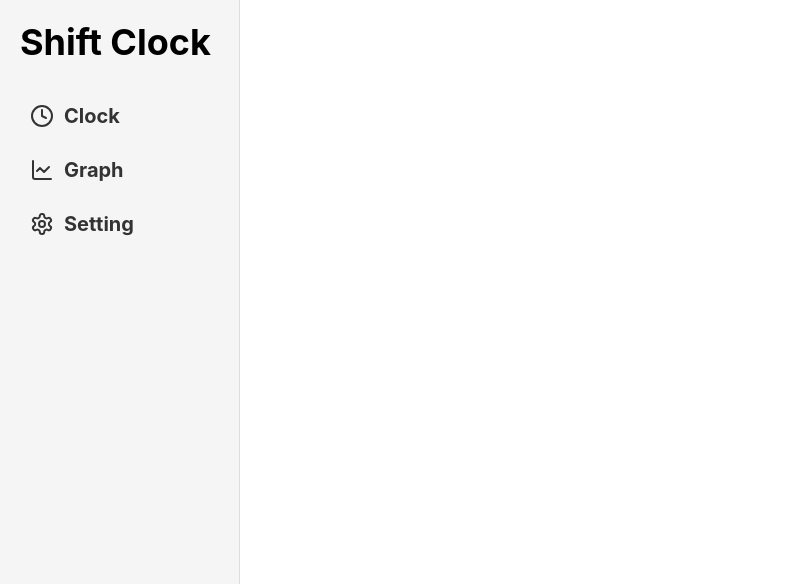
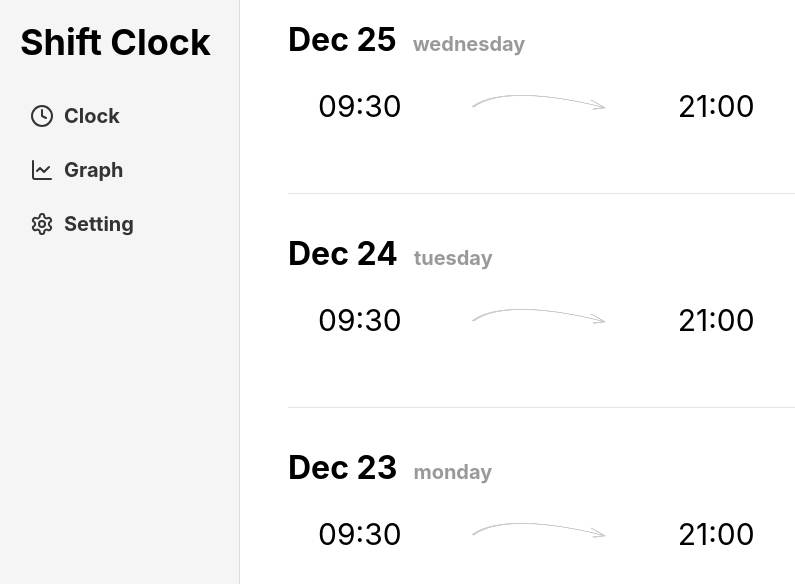
Before and after one commit to elvinn/shift-clock, a React (Vite) app: page /clock in a window 1280 px wide. Shown: the top 584 px of the page, without its empty margins (0-795 px from the left). Built offline with nearby package versions, Linux system fonts and the light colour scheme; a web font is replaced by a local one.

Commit message:
feat: enable sandbox mode and improve routing in the app
- Updated Constants to enable sandbox mode.
- Modified routing in App component to redirect to /clock.
- Refactored Clock component to use React.Fragment for better readability.

```diff
--- a/src/main/utils/Constants.ts
+++ b/src/main/utils/Constants.ts
@@ -21,7 +21,7 @@ export default class Constants {
     enableRemoteModule: false,
     devTools: this.IS_DEV_ENV,
     preload: join(__dirname, '../preload/index.js'),
-    sandbox: false
+    sandbox: true
   }
 
   static getWindowOptions() {
--- a/src/renderer/App.tsx
+++ b/src/renderer/App.tsx
@@ -1,5 +1,5 @@
 import React from 'react'
-import { BrowserRouter as Router, Routes, Route } from 'react-router-dom'
+import { BrowserRouter as Router, Routes, Route, Navigate } from 'react-router-dom'
 import Sidebar from './components/Sidebar'
 import Clock from './pages/Clock'
 import Graph from './pages/Graph'
@@ -13,7 +13,9 @@ const App: React.FC = () => {
         <Sidebar />
         <main className="content">
           <Routes>
-            <Route path="/" element={<Clock />} />
+            <Route path="/" element={<Navigate to="/clock" replace />} />
+            <Route path="/index.html" element={<Navigate to="/clock" replace />} />
+            <Route path="/clock" element={<Clock />} />
             <Route path="/graph" element={<Graph />} />
             <Route path="/setting" element={<Setting />} />
           </Routes>
--- a/src/renderer/pages/Clock/index.tsx
+++ b/src/renderer/pages/Clock/index.tsx
@@ -94,10 +94,10 @@ const Clock: React.FC = () => {
   return (
     <div className="page clock-page">
       {data.map((item) => (
-        <>
-          <Record key={item.startTimestamp} {...item} />
+        <React.Fragment key={item.startTimestamp}>
+          <Record {...item} />
           <div className="divider"></div>
-        </>
+        </React.Fragment>
       ))}
     </div>
   )
```
